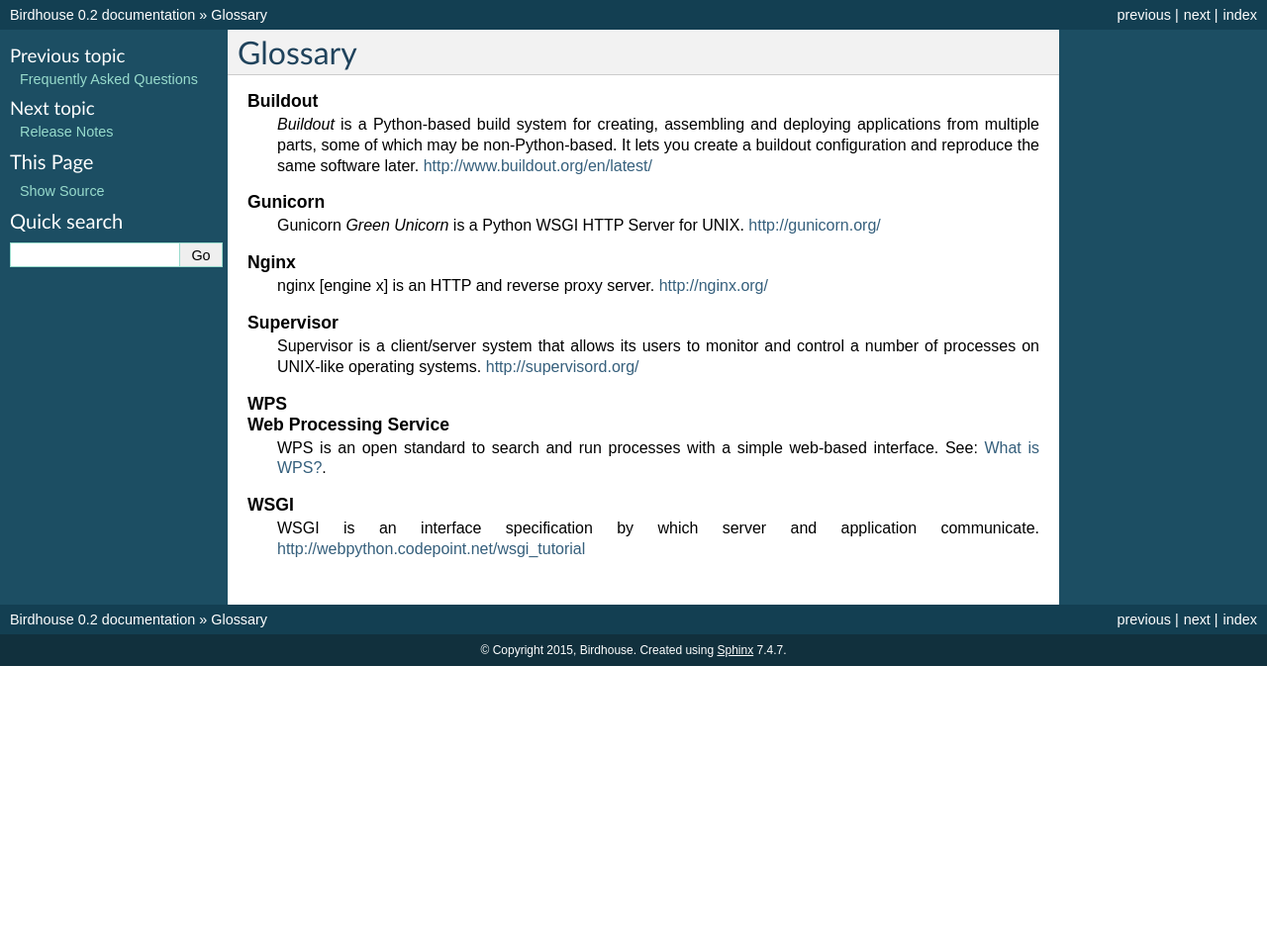
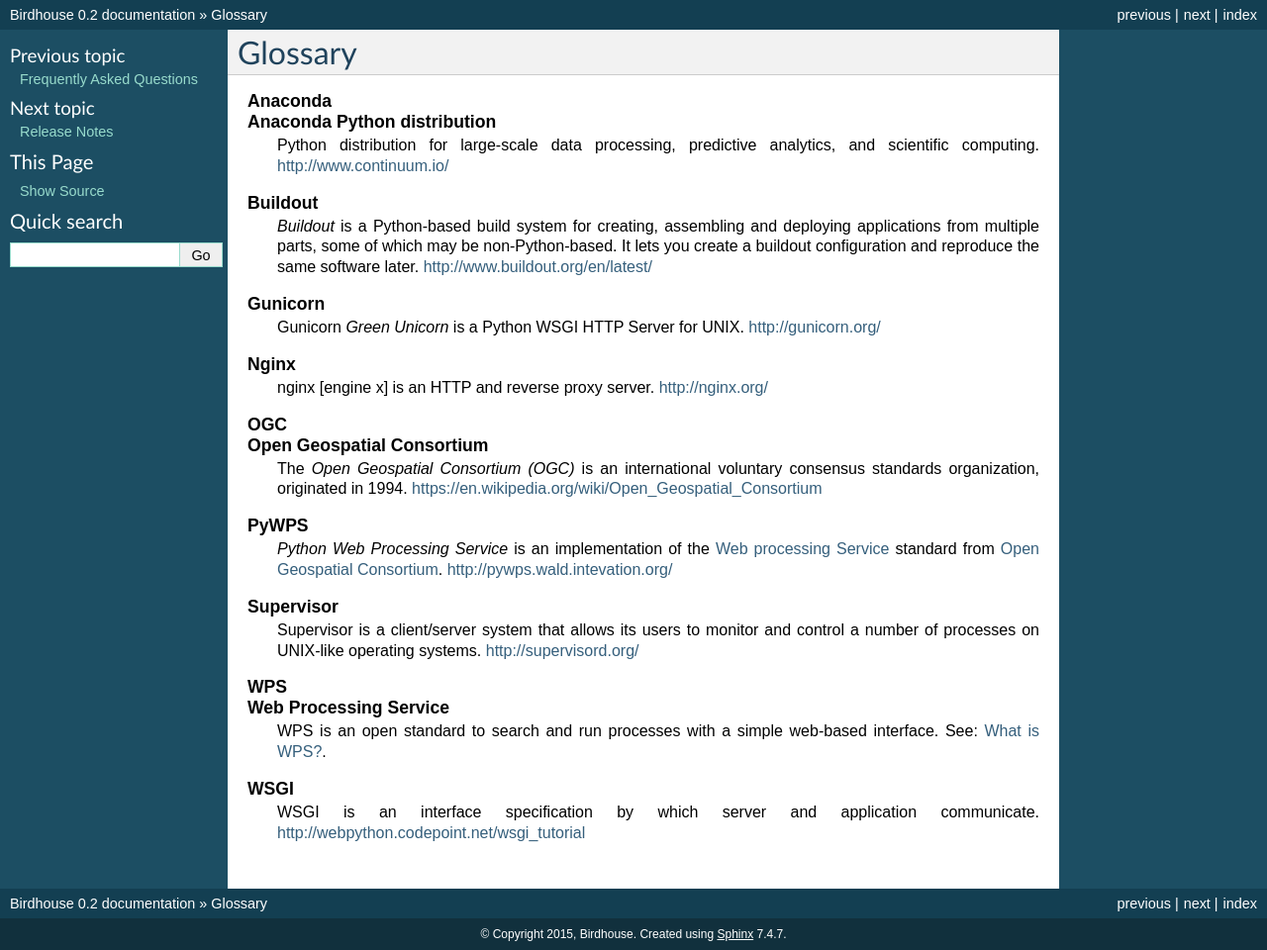
Before and after one commit to bird-house/birdhouse-docs, a Sphinx documentation site: the page built from docs/source/glossary.rst, in a window 1280 px wide. Shown: the whole page at 99% size. Built offline with Sphinx 7.4.7, drawn with Linux system fonts in a browser that asks for light colours; before the commit the page ends 900 px from its top, so only the background shows below that.

Commit message:
using glossary for anaconda, pywps references

```diff
--- a/docs/source/glossary.rst
+++ b/docs/source/glossary.rst
@@ -7,10 +7,15 @@
 .. glossary::
    :sorted:
 
+   OGC
+   Open Geospatial Consortium
+      The *Open Geospatial Consortium (OGC)* is an international voluntary consensus standards organization, originated in 1994.
+      https://en.wikipedia.org/wiki/Open_Geospatial_Consortium
+
    WPS
    Web Processing Service
-       WPS is an open standard to search and run processes with a simple web-based interface.
-       See: `What is WPS? <http://geoprocessing.info/wpsdoc/Concepts#what>`_.
+      WPS is an open standard to search and run processes with a simple web-based interface.
+      See: `What is WPS? <http://geoprocessing.info/wpsdoc/Concepts#what>`_.
 
    WSGI
       WSGI is an interface specification by which server and application communicate.
@@ -32,3 +37,12 @@
    Buildout
       *Buildout* is a Python-based build system for creating, assembling and deploying applications from multiple parts, some of which may be non-Python-based. It lets you create a buildout configuration and reproduce the same software later.
       http://www.buildout.org/en/latest/
+
+   PyWPS
+      *Python Web Processing Service* is an implementation of the :term:`Web processing Service` standard from :term:`Open Geospatial Consortium`.
+      http://pywps.wald.intevation.org/
+
+   Anaconda
+   Anaconda Python distribution
+      Python distribution for large-scale data processing, predictive analytics, and scientific computing.
+      http://www.continuum.io/
```
Also changed, not shown: docs/source/installation.rst (+4 -6 lines).
